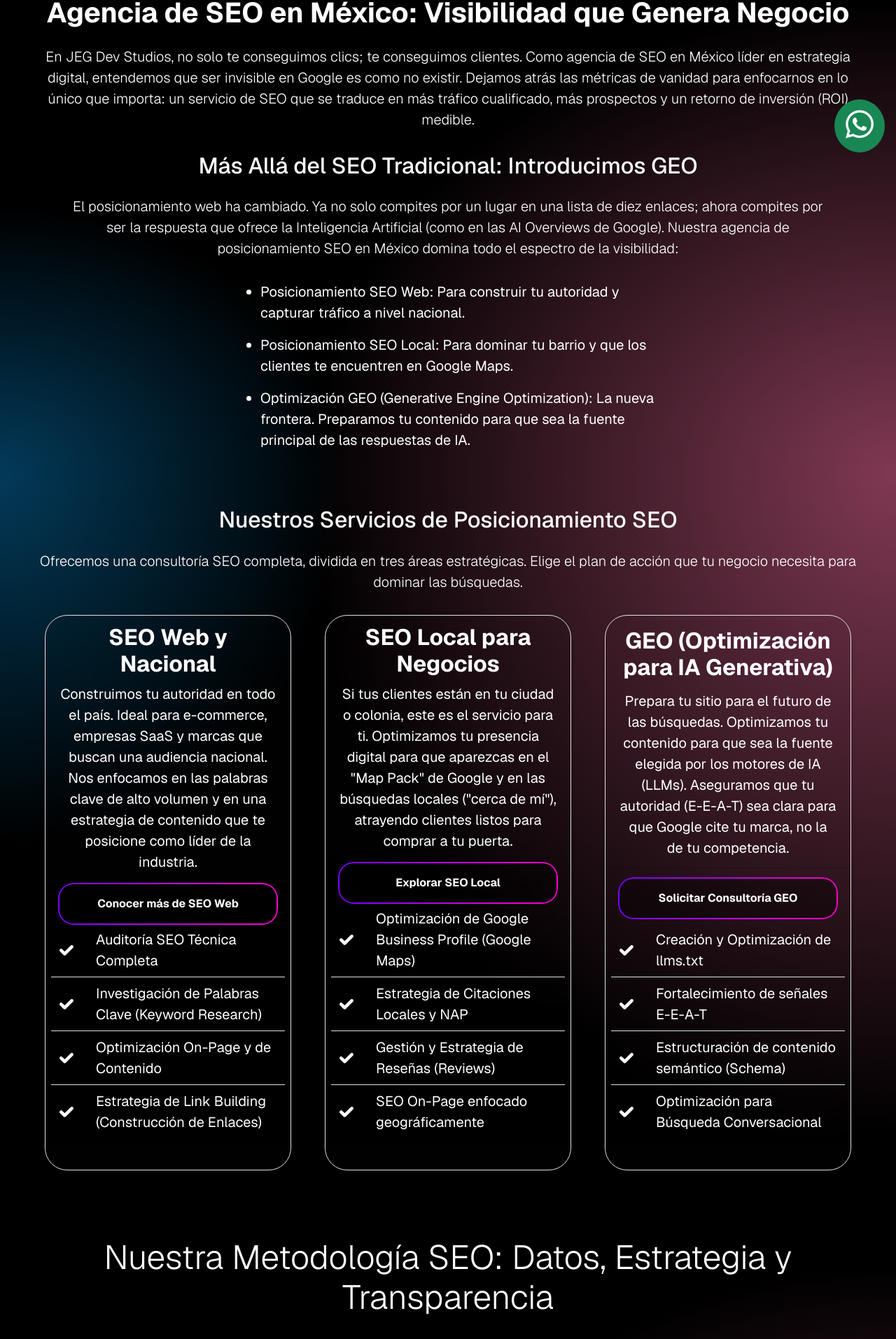
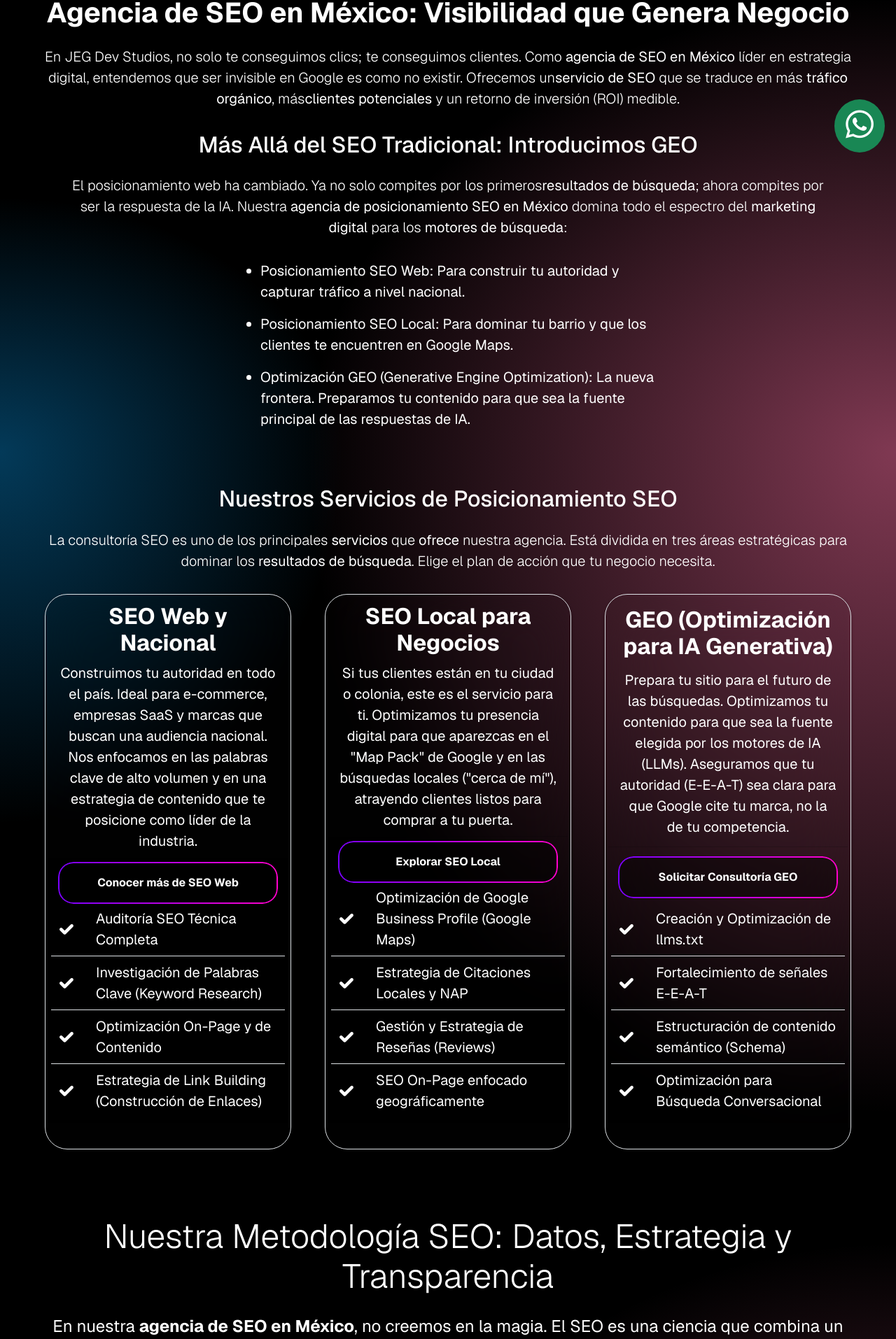
Before and after one commit to JhonnDevJs/jeg-dev-studios-site, a Next.js app: page /servicios/seo in a window 1280 px wide. Shown: the part 454-2368 px from the top of the page at 70% size. Built offline with nearby package versions, Linux system fonts and the light colour scheme.

Commit message:
fix: acuracy seo

```diff
--- a/src/app/servicios/seo/SeoClient.jsx
+++ b/src/app/servicios/seo/SeoClient.jsx
@@ -122,19 +122,23 @@
 				</h1>
 				<p className="lead text-white text-center">
 					En JEG Dev Studios, no solo te conseguimos clics; te conseguimos
-					clientes. Como agencia de SEO en México líder en estrategia digital,
-					entendemos que ser invisible en Google es como no existir. Dejamos
-					atrás las métricas de vanidad para enfocarnos en lo único que importa:
-					un servicio de SEO que se traduce en más tráfico cualificado, más
-					prospectos y un retorno de inversión (ROI) medible.
+					clientes. Como <strong>agencia de SEO en México</strong> líder en
+					estrategia digital, entendemos que ser invisible en Google es como no
+					existir. Ofrecemos un
+					<strong>servicio de SEO</strong> que se traduce en más{" "}
+					<strong>tráfico orgánico</strong>, más
+					<strong>clientes potenciales</strong> y un retorno de inversión (ROI)
+					medible.
 				</p>
 				<h2>Más Allá del SEO Tradicional: Introducimos GEO</h2>
 				<p className="lead w-100 px-3 px-md-5">
-					El posicionamiento web ha cambiado. Ya no solo compites por un lugar
-					en una lista de diez enlaces; ahora compites por ser la respuesta que
-					ofrece la Inteligencia Artificial (como en las AI Overviews de
-					Google). Nuestra agencia de posicionamiento SEO en México domina todo
-					el espectro de la visibilidad:
+					El posicionamiento web ha cambiado. Ya no solo compites por los
+					primeros
+					<strong>resultados de búsqueda</strong>; ahora compites por ser la
+					respuesta de la IA. Nuestra{" "}
+					<strong>agencia de posicionamiento SEO en México</strong> domina todo
+					el espectro del <strong>marketing digital</strong> para los{" "}
+					<strong>motores de búsqueda</strong>:
 				</p>
 
 				<ul className="fs-5 text-start mx-auto" style={{ maxWidth: "600px" }}>
@@ -164,9 +168,11 @@
 					Nuestros Servicios de Posicionamiento SEO
 				</h2>
 				<p className="lead text-white text-center">
-					Ofrecemos una consultoría SEO completa, dividida en tres áreas
-					estratégicas. Elige el plan de acción que tu negocio necesita para
-					dominar las búsquedas.
+					La consultoría SEO es uno de los principales{" "}
+					<strong>servicios</strong> que <strong>ofrece</strong> nuestra
+					agencia. Está dividida en tres áreas estratégicas para dominar los{" "}
+					<strong>resultados de búsqueda</strong>. Elige el plan de acción que
+					tu negocio necesita.
 				</p>
 				<article className="d-flex flex-column justify-content-center align-items-center w-100 p-0 m-0">
 					<ul className="row row-cols-1 row-cols-sm-3 row-cols-md-5 justify-content-center align-items-startcenter w-100 h-100 gap-5 p-0 m-0">
@@ -188,10 +194,11 @@
 					Nuestra Metodología SEO: Datos, Estrategia y Transparencia
 				</h2>
 				<p className="fs-4 text-center text-white p-0">
-					En nuestra agencia de SEO en México, no creemos en la magia ni en las
-					promesas vacías. El SEO es una ciencia que requiere un proceso
-					disciplinado. Nuestro método se basa en un ciclo probado de 4 fases
-					para garantizar resultados sostenibles.
+					En nuestra <strong>agencia de SEO en México</strong>, no creemos en la
+					magia. El SEO es una ciencia que combina un{" "}
+					<strong>diseño web</strong> técnico con{" "}
+					<strong>marketing digital</strong> y un proceso disciplinado de 4
+					fases para garantizar resultados sostenibles.
 				</p>
 				<CardNestedLists
 					titulo="Auditoría y Diagnóstico Profundo"
@@ -258,7 +265,7 @@
 						{
 							text: "Creación de Contenido:",
 							sublist: [
-								"Desarrollamos artículos de blog (TOFU), guías (MOFU) y páginas de servicio (BOFU) que responden a la intención de búsqueda de tus usuarios.",
+								"Desarrollamos artículos de blog (TOFU), guías (MOFU) y páginas de servicio (BOFU). Es una estrategia completa de <strong>contenidos y optimización</strong> que responde a la intención de búsqueda.",
 							],
 						},
 						{
--- a/src/app/servicios/seo/page.js
+++ b/src/app/servicios/seo/page.js
@@ -1,13 +1,19 @@
 export const metadata = {
-	title: "Posicionamiento SEO Web y GEO en México | JEG Dev Studios",
+	// TÍTULO MEJORADO: Incluye las 2 keywords que pide SEMrush
+	title: "Agencia de SEO en México | Servicios de Posicionamiento SEO",
+
 	description:
-		"Somos una agencia de SEO en México. Ofrecemos servicios de SEO Web, Local y GEO (Optimización IA) para atraer más clientes a tu negocio. ¡Solicita tu auditoría!",
+		"Somos una agencia de SEO en México. Ofrecemos servicios de SEO Web, Local y GEO (Optimización IA) para atraer clientes potenciales y tráfico orgánico. ¡Solicita tu auditoría!",
+
+	// KEYWORDS MEJORADAS: Enriquecidas con los nuevos términos
 	keywords:
-		"Servicios de posicionamiento SEO, Agencia de posicionamiento SEO en México",
+		"agencia de seo en mexico, servicios de posicionamiento seo, agencia de posicionamiento seo en mexico, consultoría seo, SEO Web, SEO Local, GEO, tráfico orgánico, marketing digital",
+
 	openGraph: {
-		title: "JEG Dev Studios | Agencia de SEO en México: Estrategias Web, Local y GEO",
+		// OG MEJORADO
+		title: "JEG Dev Studios | Tu Agencia de SEO en México",
 		description:
-			"Aumentamos tu visibilidad en Google y en las nuevas respuestas de IA. Conoce nuestros servicios de posicionamiento SEO y GEO.",
+			"Ofrecemos servicios de posicionamiento SEO en México: SEO Web, Local y GEO para generar tráfico orgánico y clientes potenciales.",
 		url: "https://www.jegdevstudios.com/servicios/seo",
 		siteName: "JEG Dev Studios",
 		images: [
@@ -15,7 +21,7 @@
 				url: "/img-SEO/og-background-serv-seo.webp",
 				width: 1200,
 				height: 630,
-				alt: "Servicios de JEG Dev Studios",
+				alt: "Agencia de SEO en México - JEG Dev Studios", // Alt más descriptivo
 			},
 		],
 		locale: "es_MX",
```
